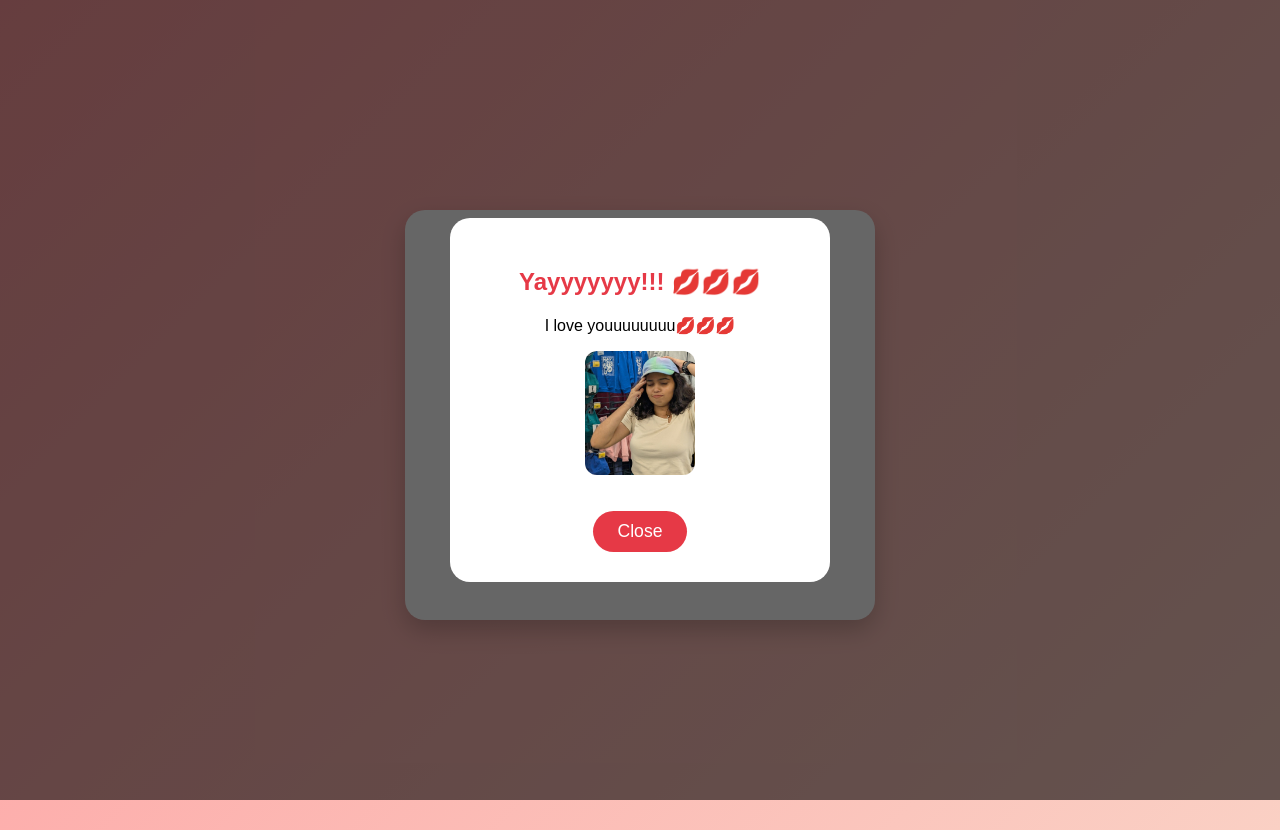
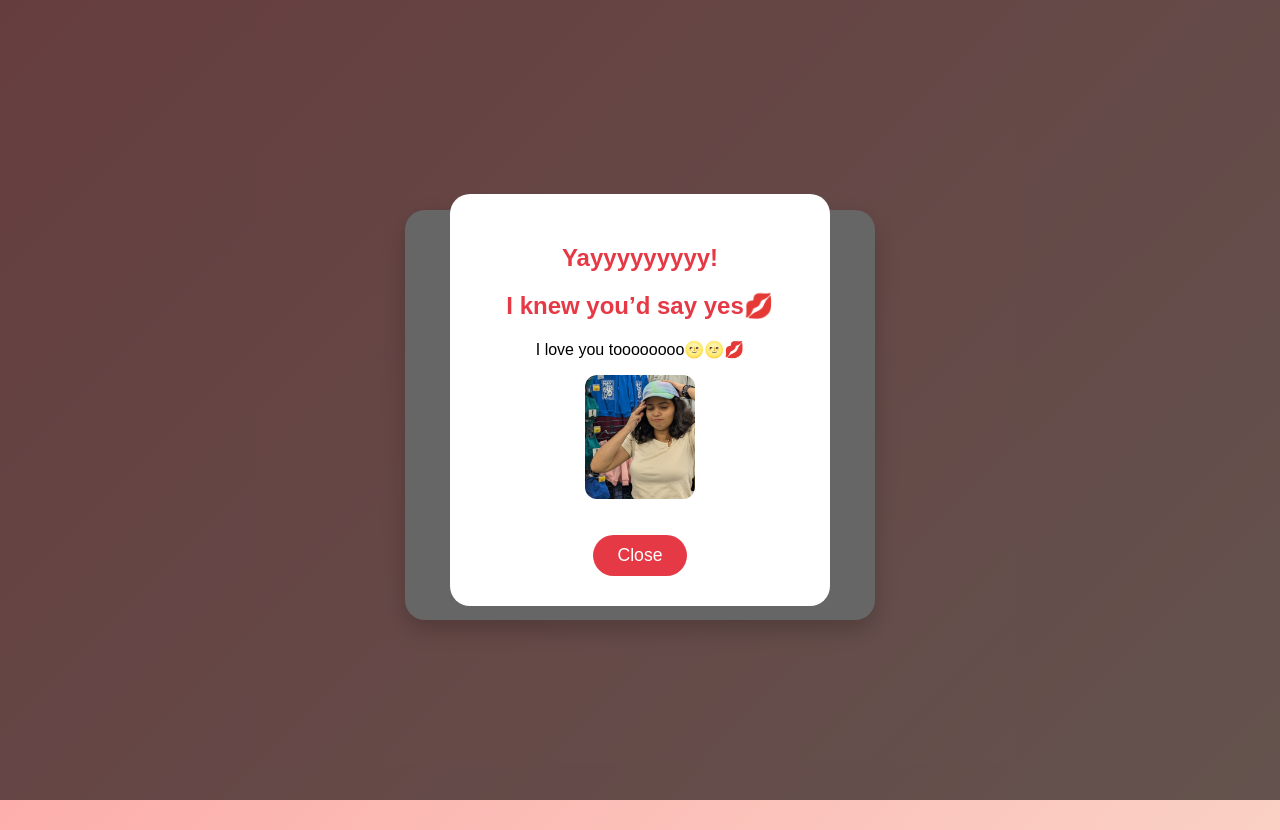
Before and after one commit to tom-3011/valentine-ui, a plain HTML site: page index.html in a window 1280 px wide. Both pictures are taken after a click on the button "Yes 💖". Drawn offline with Linux system fonts and the light colour scheme; grey boxes are pictures that could not be loaded.

Commit message:
Update popup message content in index.html

```diff
--- a/index.html
+++ b/index.html
@@ -133,9 +133,10 @@
 <!-- POPUP -->
 <div class="overlay" id="overlay">
     <div class="popup">
-        <h2>Yayyyyyyy!!! 💋💋💋</h2>
+        <h2>Yayyyyyyyyy!<h2>
+        <h2>I knew you’d say yes💋</h2>
         <p>
-            I love youuuuuuuu💋💋💋
+            I love you toooooooo🌝🌝💋
             <br>
             <div class="images">
                 <img src="Poookie.jpg">
```
